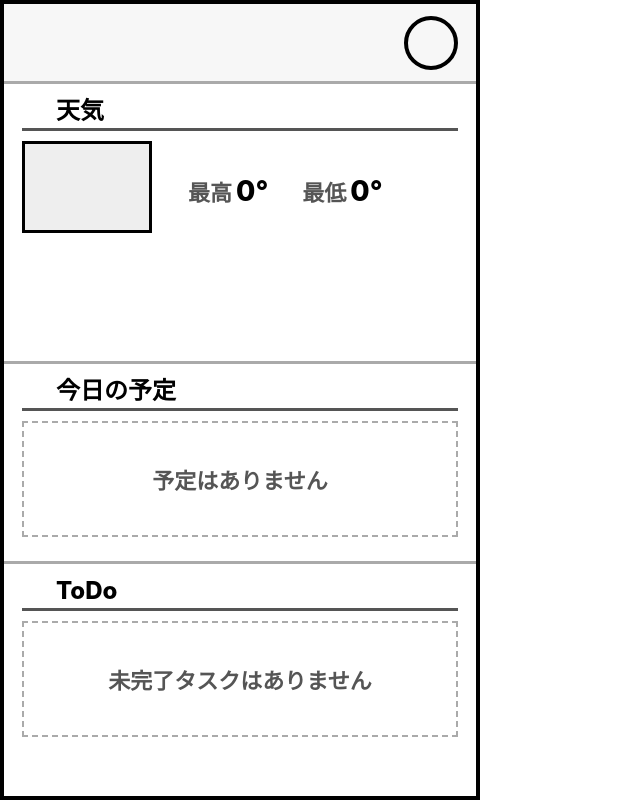
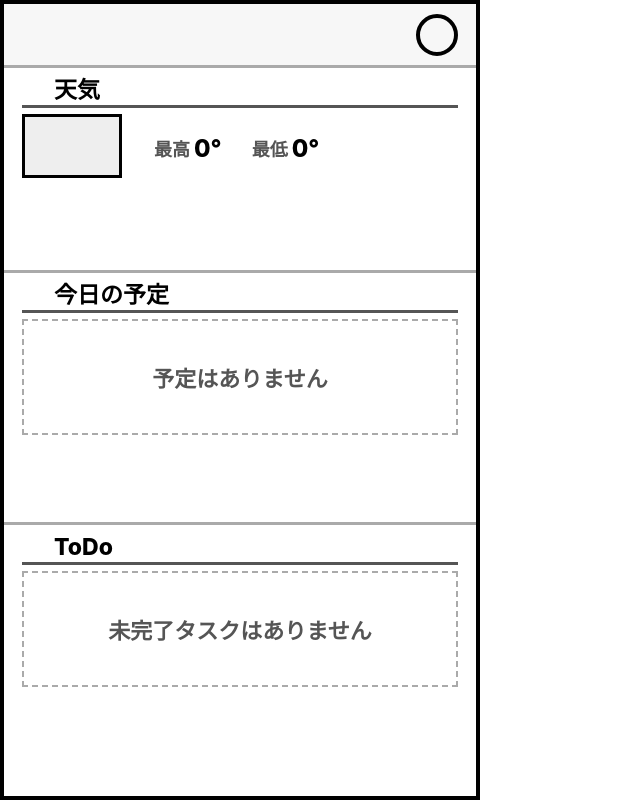
Before and after one commit to unknown-22/inkcross_dash, a Python web app: template templates/dashboard.html in a window 1280 px wide. Shown: the whole page, without its empty margins (0-640 px from the left). Run offline with Jinja, Linux system fonts and the light colour scheme; the template is opened without the code that fills it, so the values that code supplies are empty.

Commit message:
feat: ダッシュボードのスタイルを調整し、レイアウトを改善

```diff
--- a/templates/dashboard.html
+++ b/templates/dashboard.html
@@ -21,7 +21,7 @@
 
     .dashboard {
       display: grid;
-      grid-template-rows: 80px 280px 200px 240px;
+      grid-template-rows: 64px 205px 252px 279px;
       width: 480px;
       height: 800px;
       border: 4px solid #000;
@@ -29,7 +29,7 @@
 
     section,
     header {
-      padding: 14px 18px;
+      padding: 10px 18px;
       border-bottom: 3px solid #aaa;
     }
 
@@ -51,7 +51,7 @@
     }
 
     .date {
-      font-size: 38px;
+      font-size: 32px;
       font-weight: 800;
       line-height: 1;
     }
@@ -59,11 +59,11 @@
     .weekday {
       display: grid;
       place-items: center;
-      width: 54px;
-      height: 54px;
+      width: 42px;
+      height: 42px;
       border: 4px solid #000;
       border-radius: 50%;
-      font-size: 28px;
+      font-size: 24px;
       font-weight: 800;
     }
 
@@ -71,10 +71,10 @@
       display: flex;
       gap: 8px;
       align-items: center;
-      margin: 0 0 10px;
-      padding-bottom: 4px;
+      margin: 0 0 6px;
+      padding-bottom: 3px;
       border-bottom: 3px solid #555;
-      font-size: 24px;
+      font-size: 23px;
       font-weight: 800;
       line-height: 1;
     }
@@ -93,35 +93,35 @@
     }
 
     .heading-icon {
-      width: 26px;
-      height: 26px;
+      width: 24px;
+      height: 24px;
     }
 
     .date-icon {
-      width: 34px;
-      height: 34px;
+      width: 28px;
+      height: 28px;
     }
 
     .weather-main {
       display: grid;
-      grid-template-columns: 130px 1fr;
-      gap: 16px;
+      grid-template-columns: 100px 1fr;
+      gap: 12px;
       align-items: center;
-      margin-bottom: 8px;
+      margin-bottom: 7px;
     }
 
     .weather-icon {
       display: grid;
       place-items: center;
-      height: 92px;
+      height: 64px;
       border: 3px solid #000;
       background: #eee;
       color: #000;
     }
 
     .weather-icon .svg-icon {
-      width: 70px;
-      height: 70px;
+      width: 50px;
+      height: 50px;
     }
 
     .weather-summary {
@@ -129,16 +129,16 @@
     }
 
     .weather-label {
-      margin-bottom: 8px;
-      font-size: 30px;
+      margin-bottom: 4px;
+      font-size: 26px;
       font-weight: 800;
       line-height: 1;
     }
 
     .temperature {
       display: flex;
-      gap: 14px;
-      font-size: 28px;
+      gap: 10px;
+      font-size: 24px;
       font-weight: 800;
     }
 
@@ -150,19 +150,19 @@
 
     .temperature span {
       color: #555;
-      font-size: 22px;
+      font-size: 18px;
       font-weight: 700;
     }
 
     .hourly {
       display: grid;
       grid-template-columns: repeat(4, 1fr);
-      gap: 8px;
+      gap: 7px;
     }
 
     .hour {
-      min-height: 46px;
-      padding: 4px;
+      min-height: 40px;
+      padding: 2px 4px;
       border: 2px solid #aaa;
       text-align: center;
     }
@@ -170,21 +170,21 @@
     .hour-weather {
       display: flex;
       justify-content: center;
-      height: 14px;
+      height: 12px;
     }
 
     .hour-weather .svg-icon {
-      width: 14px;
-      height: 14px;
+      width: 12px;
+      height: 12px;
     }
 
     .hour-time {
-      font-size: 14px;
+      font-size: 13px;
       font-weight: 700;
     }
 
     .hour-temp {
-      font-size: 17px;
+      font-size: 16px;
       font-weight: 800;
     }
 
```
Also changed, not shown: image.png.
